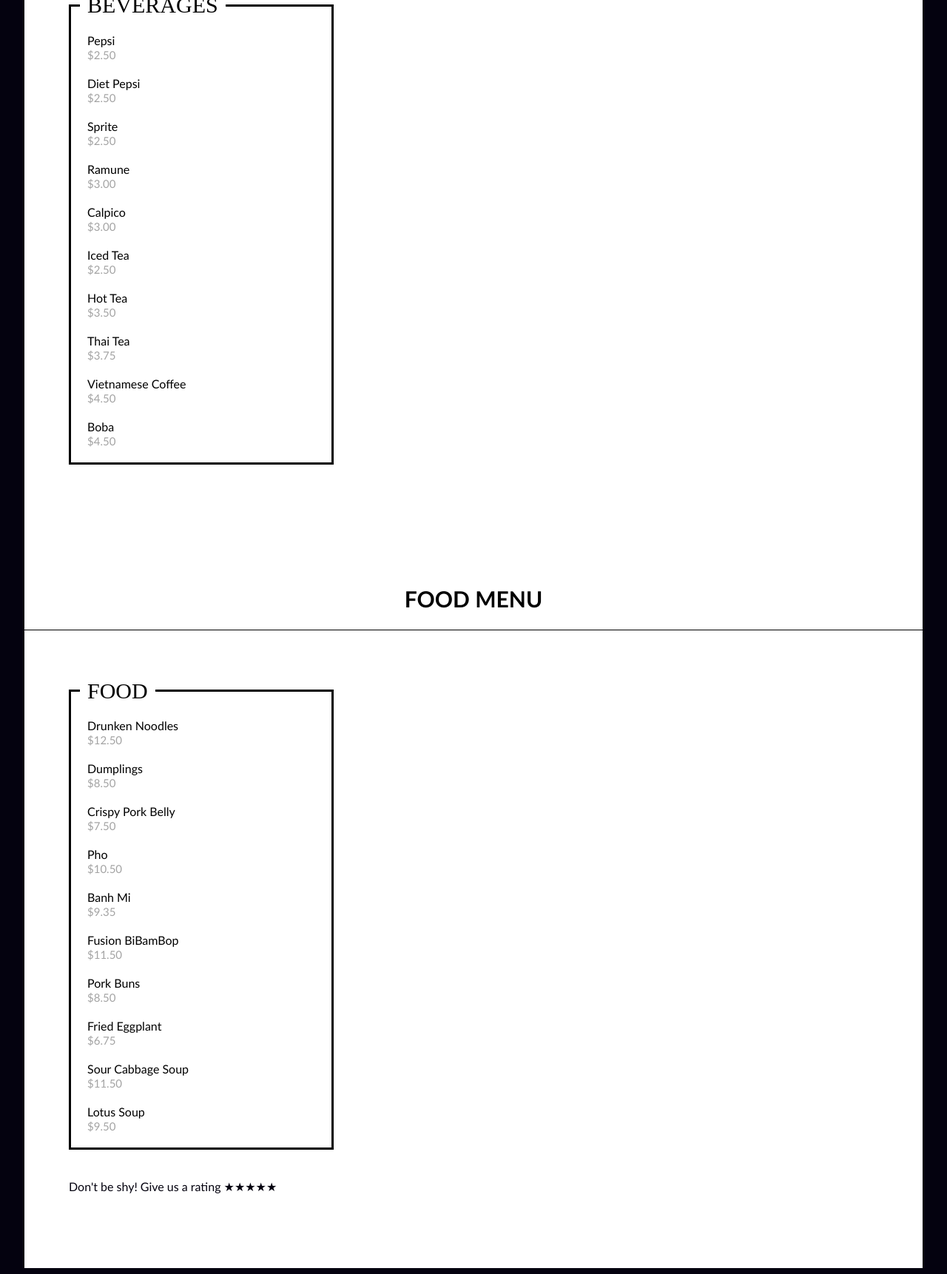
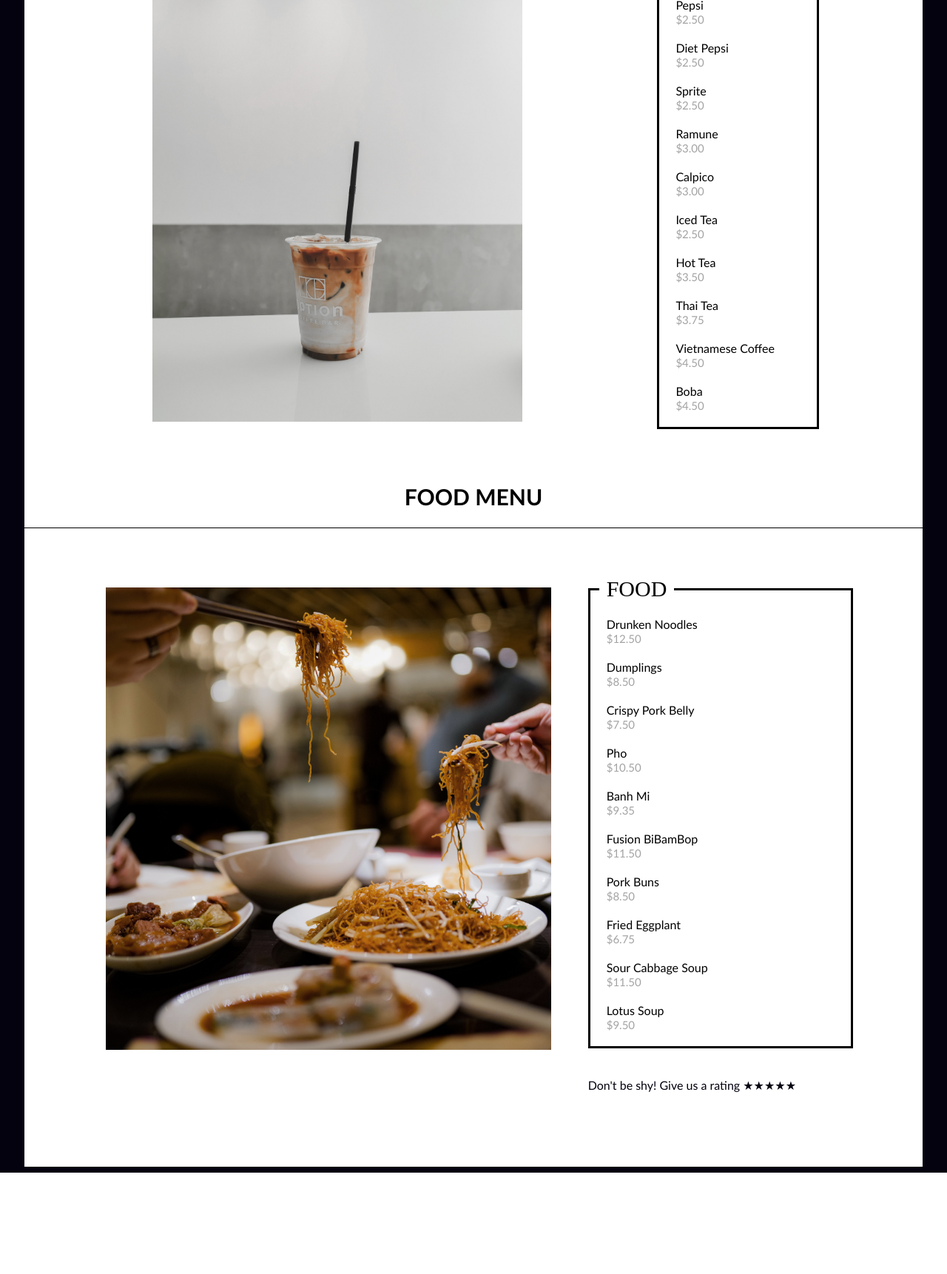
Before and after one commit to tran3jm/project2, a PHP site: page /menu.html in a window 1280 px wide. Shown: the part 801-2523 px from the top of the page at 74% size. After the commit the page ends 2386 px from the top, so only its background shows below. Run offline with PHP 8.4, Linux system fonts and the light colour scheme.

Commit message:
Added a flex box in menu that holds the image for thai tea and the fieldset next to it

```diff
--- a/project 2/css/sectioning.css
+++ b/project 2/css/sectioning.css
@@ -51,6 +51,29 @@ fieldset:hover {
 .center-fieldset {
     margin: 0px 0px 40px;   /* Fieldset right */
 }
+/*-------------Flex Box for menu items------------- */
+
+div.flex-container {
+    display: flex;
+    flex-flow: row wrap;
+    justify-content: space-evenly;
+    align-items: flex-end;
+}
+div.flex-container img{
+    height: 625px;
+    width: auto;
+    object-fit: cover;
+    margin: 20px 50px 0 ;
+    float: left;
+    position: relative;
+    padding-bottom: 10%;
+    object-position: 0% 75%;
+}
+div.flex-item {
+    border-left-style: none;
+    border-right-style: none;
+}
+
 /* ------------------------------------------------ */
 
 .section-page {
@@ -67,10 +90,10 @@ fieldset:hover {
  * Media Queries.
  */
  @media (max-width: 1300px) {
-    .split-image {
+    /* .split-image {
       display: none;
 
-    }
+    } */
 
     .div-section {
         display: flex; /* or inline-flex */
--- a/project 2/css/styles.css
+++ b/project 2/css/styles.css
@@ -53,9 +53,9 @@ span {
   display:inline-block;
 }
 
-img {
+/* img {
   width: 200px;
-}
+} */
 
 /*
  * Actions for objects
--- a/project 2/menu.html
+++ b/project 2/menu.html
@@ -1,6 +1,6 @@
-
 <!DOCTYPE html>
 <html lang="en">
+
 <head>
     <link rel="stylesheet" href="css/styles.css">
     <link rel="stylesheet" href="css/contact.css">
@@ -9,12 +9,13 @@
     <link rel="modernlily" href="images/minimal.jpg">
     <title> Menu Modern Lily </title>
 </head>
+
 <body>
     <!-- Header with logo and dropdown icon w/ table -->
     <header>
-        <img src="images/minimal.jpg" alt="logo" class = "logo" id = "left">
-        <div class = "dropdown">
-            <button class="dropbtn" id = "right">☰</button>
+        <img src="images/minimal.jpg" alt="logo" class="logo" id="left">
+        <div class="dropdown">
+            <button class="dropbtn" id="right">☰</button>
             <div class="dropdown-content">
                 <a href="index.html">HOME</a>
                 <a href="about.html">OUR STORY</a>
@@ -26,97 +27,121 @@
     </header>
 
     <!-- Cover page with text -->
-    <div class = "coverpage">
-        <img src="images/bowl.jpeg" alt="menu cover" style="width:100%;" class = "coverimage">
+    <div class="coverpage">
+        <img src="images/bowl.jpeg" alt="menu cover" style="width:100%;" class="coverimage">
         <h2 class="cover-text">OUR MENU</h2>
     </div>
 
     <!-- Drink Menu -->
     <div>
-        <h1 class = "section-page">DRINK MENU</h1>
+        <h1 class="section-page">DRINK MENU</h1>
     </div>
-    <div class = "split-menu">
-        <img src ="images/thaitea.jpeg" alt = "thai tea" class = "split-image">
-
+    <div class="flex-container">
+        <div class="drink-gallery flex-item">
+            <img src="images/thaitea.jpeg" alt="thai tea">
+            <!--   COMMET <img>>    -->
+            <!--   COMMET <img>>    -->
+            <!--   COMMET <img>>    -->
+            <!--   COMMET <img>>    -->
+            <!--   COMMET <img>>    -->
+            <!--   COMMET <img>>    -->
+            <!--   COMMET <img>>    -->
+            <!--   COMMET <img>>    -->
+            <!--   COMMET <img>>    -->
+        </div>
         <!-- Menu items -->
-        <fieldset class = "center-fieldset">
+        <div class="menu-item flex-item">
+            <fieldset class="center-fieldset">
                 <legend>BEVERAGES</legend>
-            <div class = "menu-item"> Pepsi
+                <div class="menu-item"> Pepsi
                     <span>$2.50</span>
                 </div>
-            <div class = "menu-item"> Diet Pepsi
+                <div class="menu-item"> Diet Pepsi
                     <span>$2.50</span>
                 </div>
-            <div class = "menu-item"> Sprite
+                <div class="menu-item"> Sprite
                     <span>$2.50</span>
                 </div>
-            <div class = "menu-item"> Ramune
+                <div class="menu-item"> Ramune
                     <span>$3.00</span>
                 </div>
-            <div class = "menu-item"> Calpico
+                <div class="menu-item"> Calpico
                     <span>$3.00</span>
                 </div>
-            <div class = "menu-item"> Iced Tea
+                <div class="menu-item"> Iced Tea
                     <span>$2.50</span>
                 </div>
-            <div class = "menu-item"> Hot Tea
+                <div class="menu-item"> Hot Tea
                     <span>$3.50</span>
                 </div>
-            <div class = "menu-item"> Thai Tea
+                <div class="menu-item"> Thai Tea
                     <span>$3.75</span>
                 </div>
-            <div class = "menu-item"> Vietnamese Coffee
+                <div class="menu-item"> Vietnamese Coffee
                     <span>$4.50</span>
                 </div>
-            <div class = "menu-item"> Boba
+                <div class="menu-item"> Boba
                     <span>$4.50</span>
                 </div>
             </fieldset>
         </div>
 
+    </div>
+
     <!-- Food Menu -->
     <div>
-        <h1 class = "section-page">FOOD MENU</h1>
+        <h1 class="section-page">FOOD MENU</h1>
     </div>
-    <div class = "split-menu">
-        <img src ="images/noodles.jpeg" alt = "noodles" class = "split-image">
+    <div class="split-menu">
+        <img src="images/noodles.jpeg" alt="noodles" class="split-image">
+        <!--   COMMET <img>>    -->
+        <!--   COMMET <img>>    -->
+        <!--   COMMET <img>>    -->
+        <!--   COMMET <img>>    -->
+        <!--   COMMET <img>>    -->
+        <!--   COMMET <img>>    -->
+        <!--   COMMET <img>>    -->
+        <!--   COMMET <img>>    -->
+        <!--   COMMET <img>>    -->
+
         <!-- Menu items -->
-        <fieldset class = "center-fieldset">
+        <fieldset class="center-fieldset">
             <legend>FOOD</legend>
-            <div class = "menu-item"> Drunken Noodles
+            <div class="menu-item"> Drunken Noodles
                 <span>$12.50</span>
             </div>
-            <div class = "menu-item"> Dumplings
+            <div class="menu-item"> Dumplings
                 <span>$8.50</span>
             </div>
-            <div class = "menu-item"> Crispy Pork Belly
+            <div class="menu-item"> Crispy Pork Belly
                 <span>$7.50</span>
             </div>
-            <div class = "menu-item"> Pho
+            <div class="menu-item"> Pho
                 <span>$10.50</span>
             </div>
-            <div class = "menu-item"> Banh Mi
+            <div class="menu-item"> Banh Mi
                 <span>$9.35</span>
             </div>
-            <div class = "menu-item"> Fusion BiBamBop
+            <div class="menu-item"> Fusion BiBamBop
                 <span>$11.50</span>
             </div>
-            <div class = "menu-item"> Pork Buns
+            <div class="menu-item"> Pork Buns
                 <span>$8.50</span>
             </div>
-            <div class = "menu-item"> Fried Eggplant
+            <div class="menu-item"> Fried Eggplant
                 <span>$6.75</span>
             </div>
-            <div class = "menu-item"> Sour Cabbage Soup
+            <div class="menu-item"> Sour Cabbage Soup
                 <span>$11.50</span>
             </div>
-            <div class = "menu-item"> Lotus Soup
+            <div class="menu-item"> Lotus Soup
                 <span>$9.50</span>
             </div>
         </fieldset>
         <a href="https://www.yelp.com/">Don't be shy! Give us a rating ★★★★★</a>
     </div>
     <!-- Background Image -->
-    <img src="images/setting.jpeg" alt="setting" class = "background">
+    <img src="images/setting.jpeg" alt="setting" class="background">
 </body>
+
 </html>
```
Also changed, not shown: project 2/js/gallary.js (added, +17 -0 lines). Lines whose indentation alone changed are shown as unchanged.
